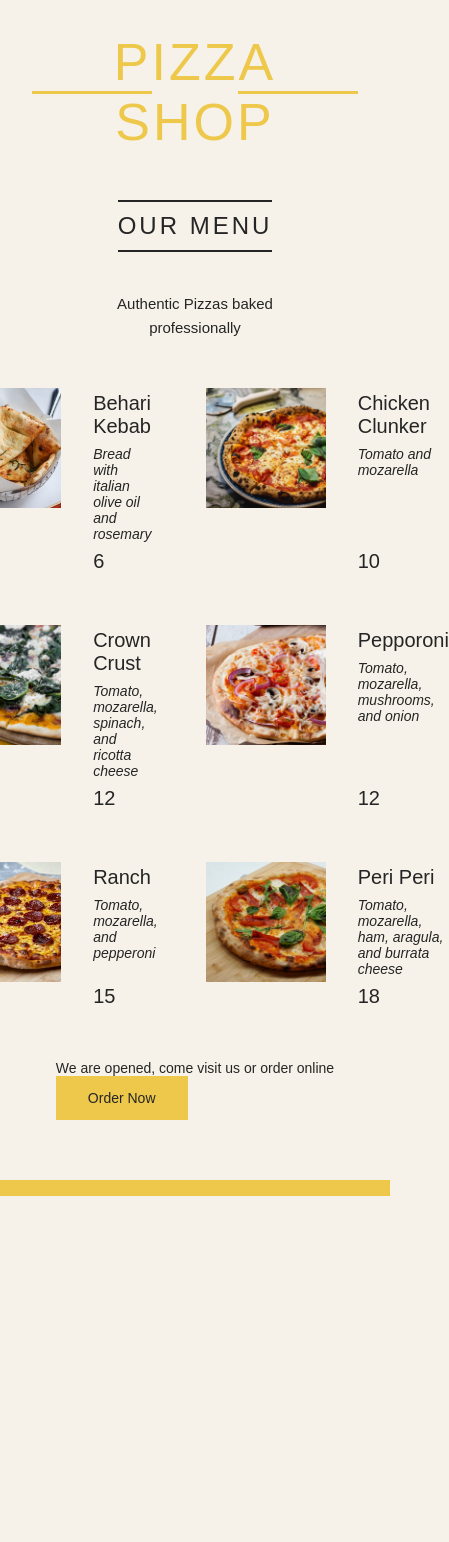
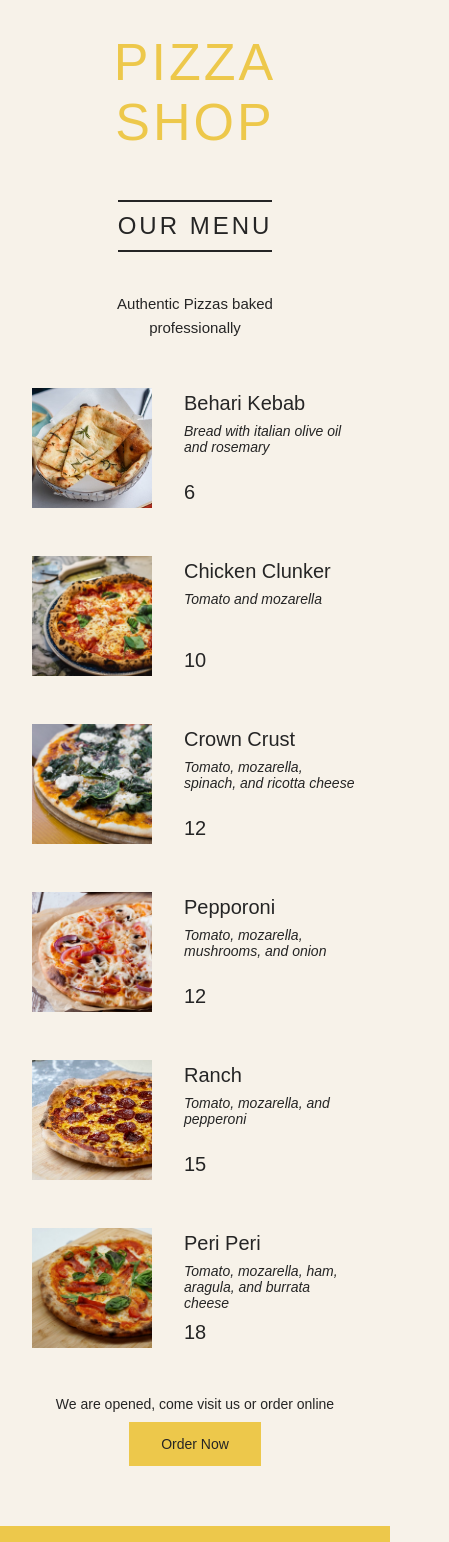
Before and after one commit to muhammaddahmadd/react-foodsite, a React (Create React App) app: page / in a window 390 px wide. Shown: the whole page, 449 px wide, since content can reach past the window. Before the commit the page ends 1196 px from the top, so only its background shows below. Built offline with nearby package versions, Linux system fonts and the light colour scheme.

Commit message:
Layout ready

```diff
--- a/src/index.css
+++ b/src/index.css
@@ -167,6 +167,10 @@ body {
 
 .footer {
   font-size: 1.4rem;
+  display: flex;
+  align-items: center;
+  flex-direction: column;
+  gap: 10px
 }
 
 .order {
@@ -201,3 +205,17 @@ SPACING SYSTEM (px)
 FONT SIZE SYSTEM (px)
 10 / 12 / 14 / 16 / 18 / 20 / 24 / 30 / 36 / 44 /52 / 62 / 74 / 86 / 98
 */
+
+
+
+@media screen and (max-width: 576px) {
+  .pizzas {
+    grid-template-columns: 1fr;
+  }
+  .header h1::before, .header h1::after {
+    content: none;
+  }
+  .footer p {
+    text-align:center;
+  }
+}
```
